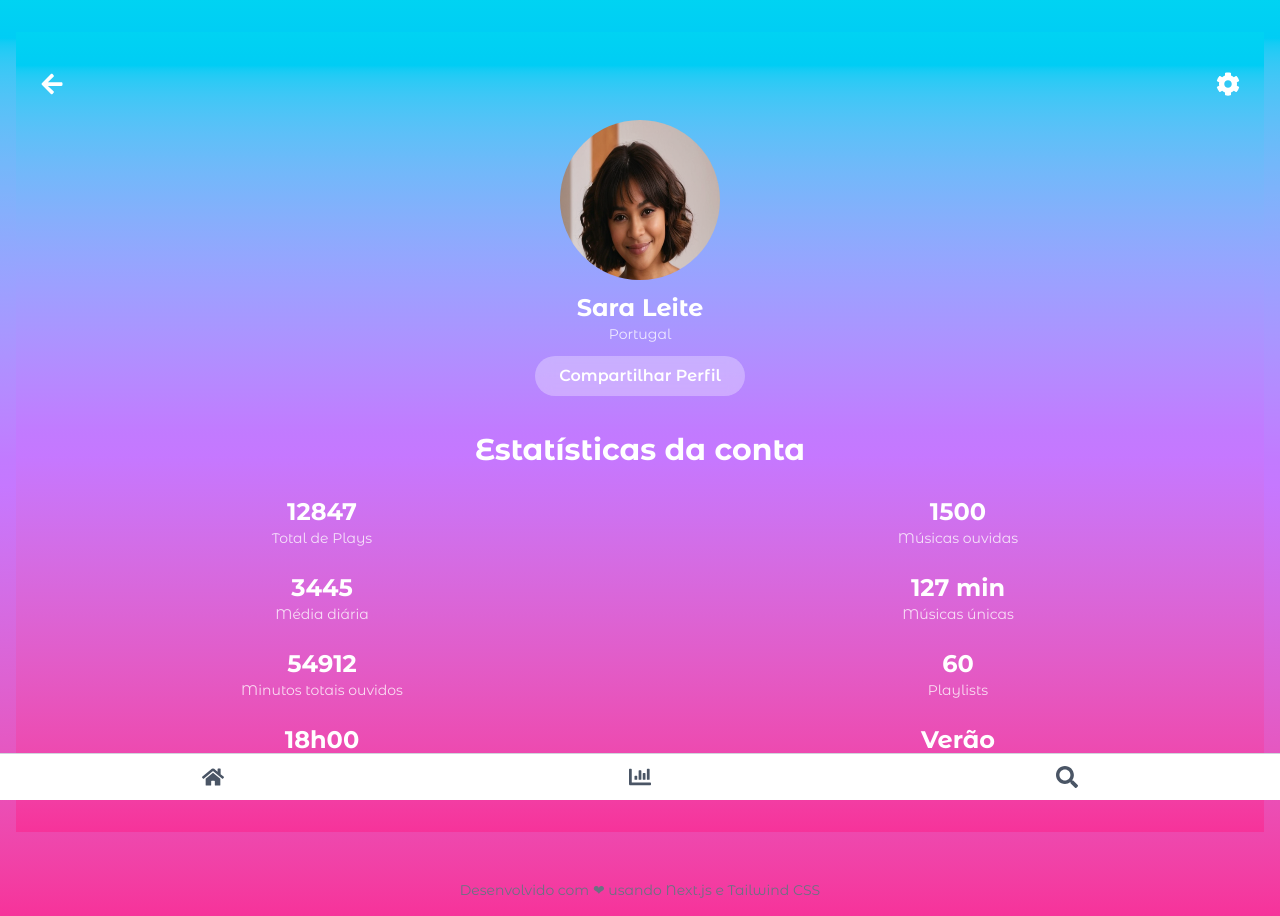
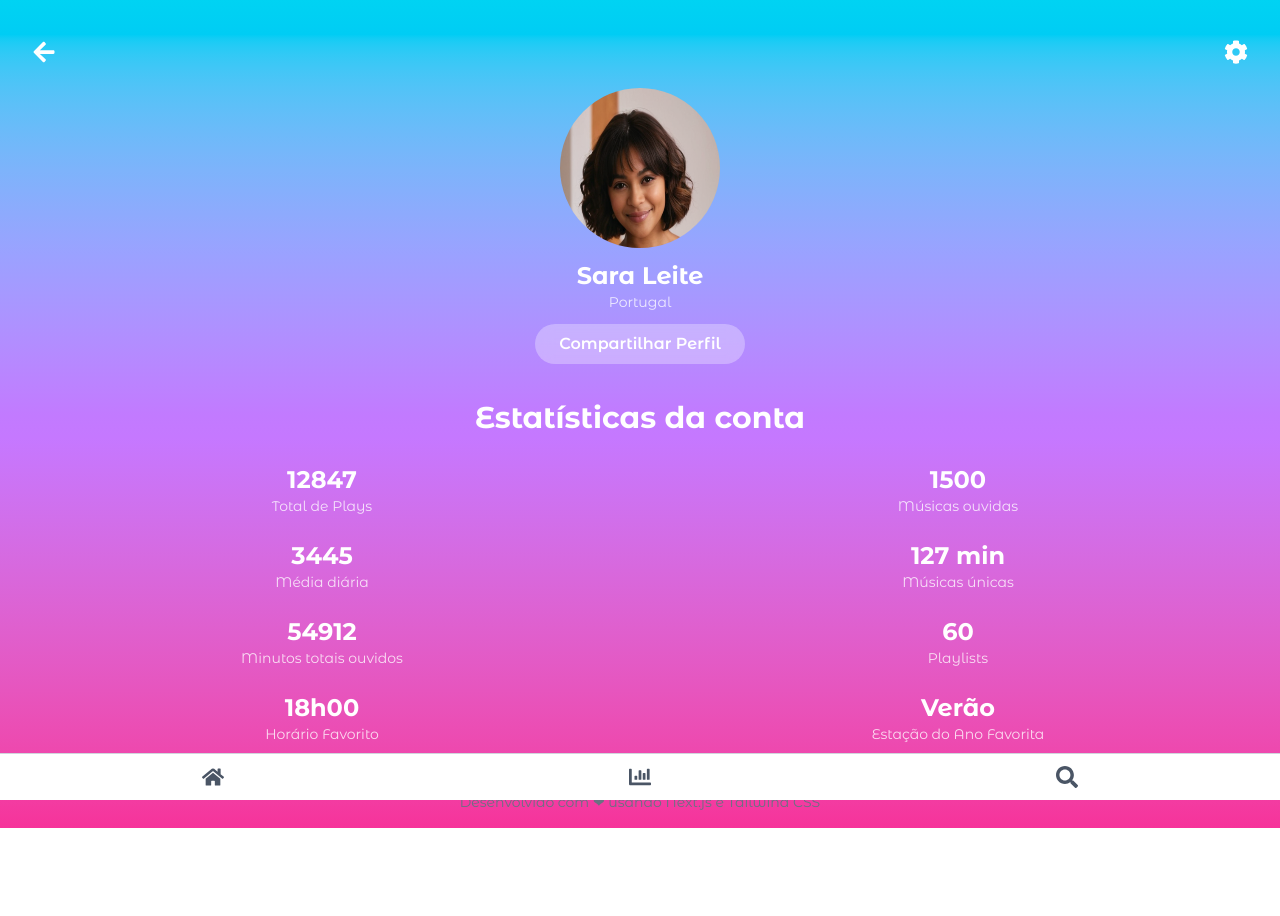
Before and after one commit to g-birocci/react_app_music, a Next.js app in the folder my-next-project/: page /perfil in a window 1280 px wide. After the commit the page ends 828 px from the top, so only its background shows below. Built offline with nearby package versions, Linux system fonts and the light colour scheme.

Commit message:
link para editar perfil
Adição do link que leva a página para alterar o perfil pessoal.

```diff
--- a/my-next-project/src/pages/perfil.js
+++ b/my-next-project/src/pages/perfil.js
@@ -1,13 +1,18 @@
-import { FaArrowLeft, FaCog } from 'react-icons/fa'
+import { FaArrowLeft, FaCog } from 'react-icons/fa';
+import Link from "next/link";
 
 export default function Perfil() {
   return (
-    <div className="min-h-screen bg-gradient-to-b from-cyan-400 via-purple-400 to-pink-500 text-white">
+    <div>
 
       {/* Cabeçalho */}
-      <div className="flex justify-between items-center px-6 pt-10">
+      <div className="flex justify-between items-center px-4 pt-2">
         <FaArrowLeft className="w-6 h-6 cursor-pointer" />
-        <FaCog className="w-6 h-6 cursor-pointer" />
+
+        {/* Link para editar perfil */}
+        <Link href="/editar-perfil">
+          <FaCog className="w-6 h-6 cursor-pointer" />
+        </Link>
       </div>
 
       {/* Perfil */}
```
